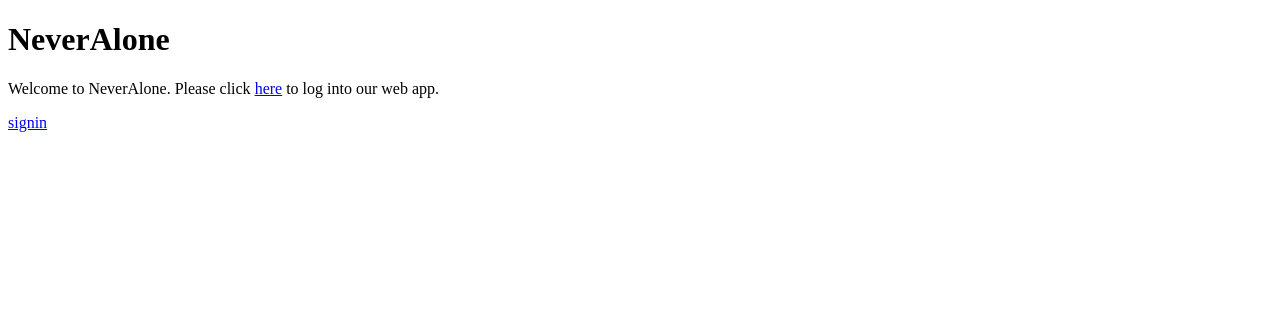
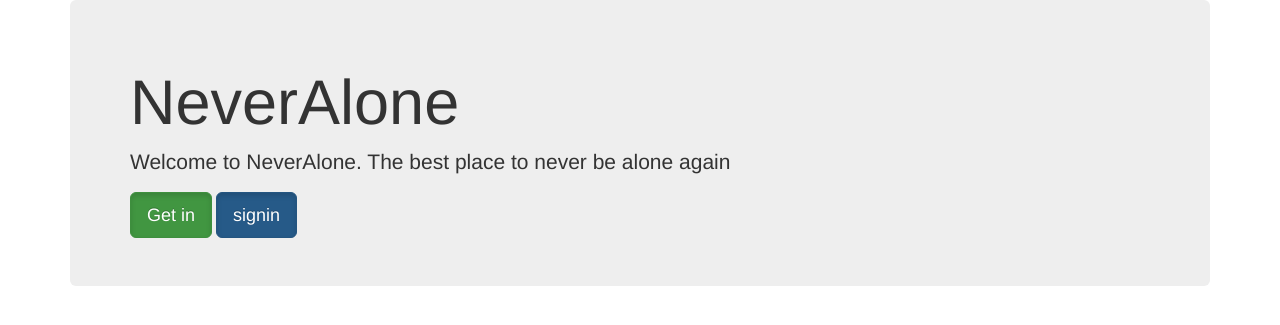
Before and after one commit to rjollet/NeverAloneNTHU, a Django app: page / in a window 1280 px wide. Shown: the top 325 px of the page. Run offline with Django 3.2, Linux system fonts and the light colour scheme; parts of the project's set-up code (start-up, migrations or seed data) failed here and were passed over; some libraries are stand-ins or nearby versions.

Commit message:
Basic boostrap

```diff
--- a/neveralone/forms.py
+++ b/neveralone/forms.py
@@ -1,7 +1,6 @@
 from django import forms
 from django.forms import ModelForm
 from app.models import UserProfile
-
 
 class UserProfileSigninForm(ModelForm):
 
--- a/neveralone/settings.py
+++ b/neveralone/settings.py
@@ -126,6 +126,11 @@ USE_TZ = True
 
 STATIC_URL = '/static/'
 
+STATICFILES_DIRS = [
+    os.path.join(BASE_DIR, "static"),
+    '/var/www/static/',
+]
+
 TEMPLATES = [
     {
         'BACKEND': 'django.template.backends.django.DjangoTemplates',
--- a/templates/base.html
+++ b/templates/base.html
@@ -2,9 +2,18 @@
 <html>
   <head>
     <meta http-equiv="Content-Type" content="text/html;charset=utf-8" />
+    <!-- Latest compiled and minified CSS -->
+	<link rel="stylesheet" href="https://maxcdn.bootstrapcdn.com/bootstrap/3.3.6/css/bootstrap.min.css" integrity="sha384-1q8mTJOASx8j1Au+a5WDVnPi2lkFfwwEAa8hDDdjZlpLegxhjVME1fgjWPGmkzs7" crossorigin="anonymous">
+
+	<!-- Optional theme -->
+	<link rel="stylesheet" href="https://maxcdn.bootstrapcdn.com/bootstrap/3.3.6/css/bootstrap-theme.min.css" integrity="sha384-fLW2N01lMqjakBkx3l/M9EahuwpSfeNvV63J5ezn3uZzapT0u7EYsXMjQV+0En5r" crossorigin="anonymous">
     {% block head %}{% endblock %}
   </head>
   <body>
+  	<div class="container">
     {% block body %}{% endblock %}
+    </div>
   </body>
+  <!-- Latest compiled and minified JavaScript -->
+<script src="https://maxcdn.bootstrapcdn.com/bootstrap/3.3.6/js/bootstrap.min.js" integrity="sha384-0mSbJDEHialfmuBBQP6A4Qrprq5OVfW37PRR3j5ELqxss1yVqOtnepnHVP9aJ7xS" crossorigin="anonymous"></script>
 </html>
--- a/templates/index.html
+++ b/templates/index.html
@@ -4,18 +4,17 @@
 {% endcomment %}
 
 {% block head %}
+  {% load staticfiles %}
+
+  <link rel="stylesheet" type="text/css" href="{% static 'style.css' %}" />
   <title>NeverAlone</title>
 {% endblock %}
 
 {% block body %}
-  <header>
+  <div class="jumbotron">
       <h1>NeverAlone</h1>
-  </header>
-
-  <section>
-        <p>Welcome to NeverAlone. Please click <a href="/app/">here</a> to log into our web app.</p>
-  </section>
-  <section>
-	    <a href="/signin/">signin</a>
-  </section>
+      <p>Welcome to NeverAlone. The best place to never be alone again</p>
+      <a href="/app/" type="button" class="btn btn-lg btn-success active" role="button">Get in</a>
+      <a href="/signin/" type="button" class="btn btn-lg btn-primary active" role="button">signin</a>
+  </div>
 {% endblock %}
--- a/templates/registration/login.html
+++ b/templates/registration/login.html
@@ -33,8 +33,8 @@
       {% else %}
         <input type="hidden" name="next" value="/app/" />
       {% endif %}
-      <input type="submit" value="login" />
+      <input type="submit" value="login" class="btn btn-lg btn-success active"/>
     </form>
   </section>
-  <a href="/">sign in</a>
+  <a href="/signin/" type="button" class="btn btn-lg btn-primary active" role="button">signin</a>
 {% endblock %}
```
Also changed, not shown: templates/signin.html (indentation only).
